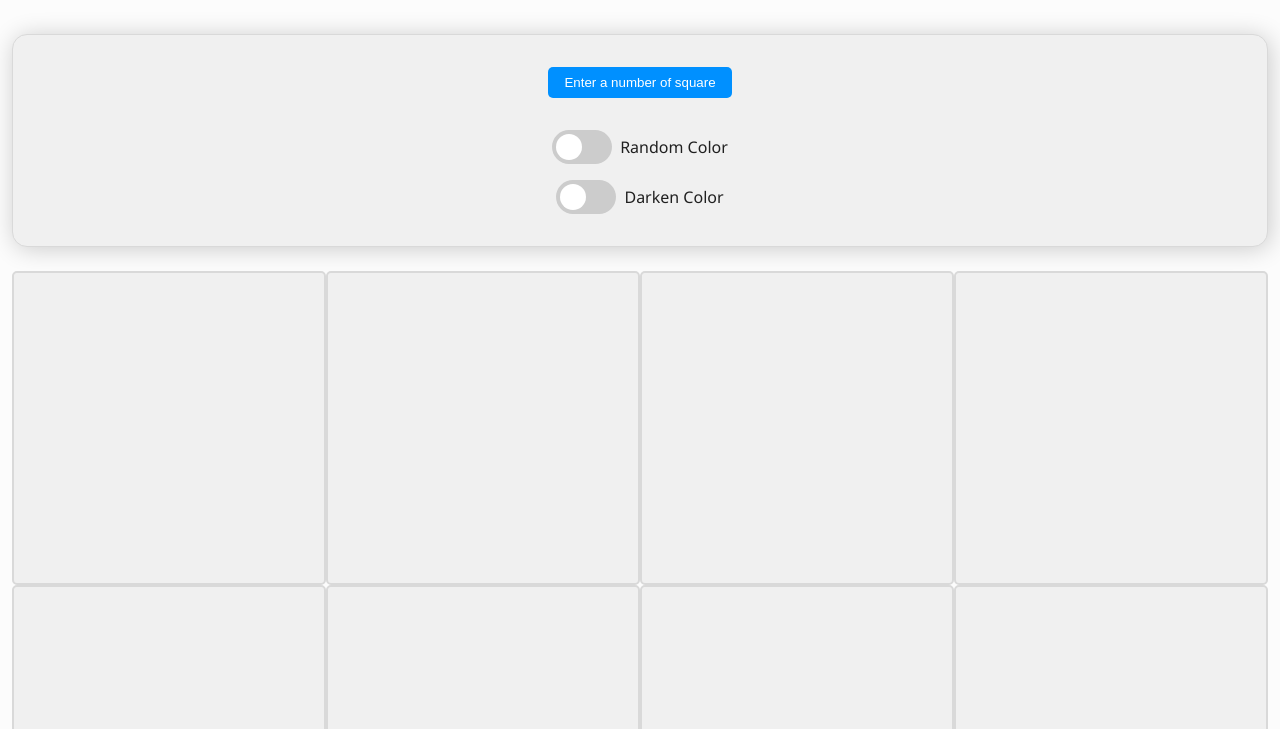
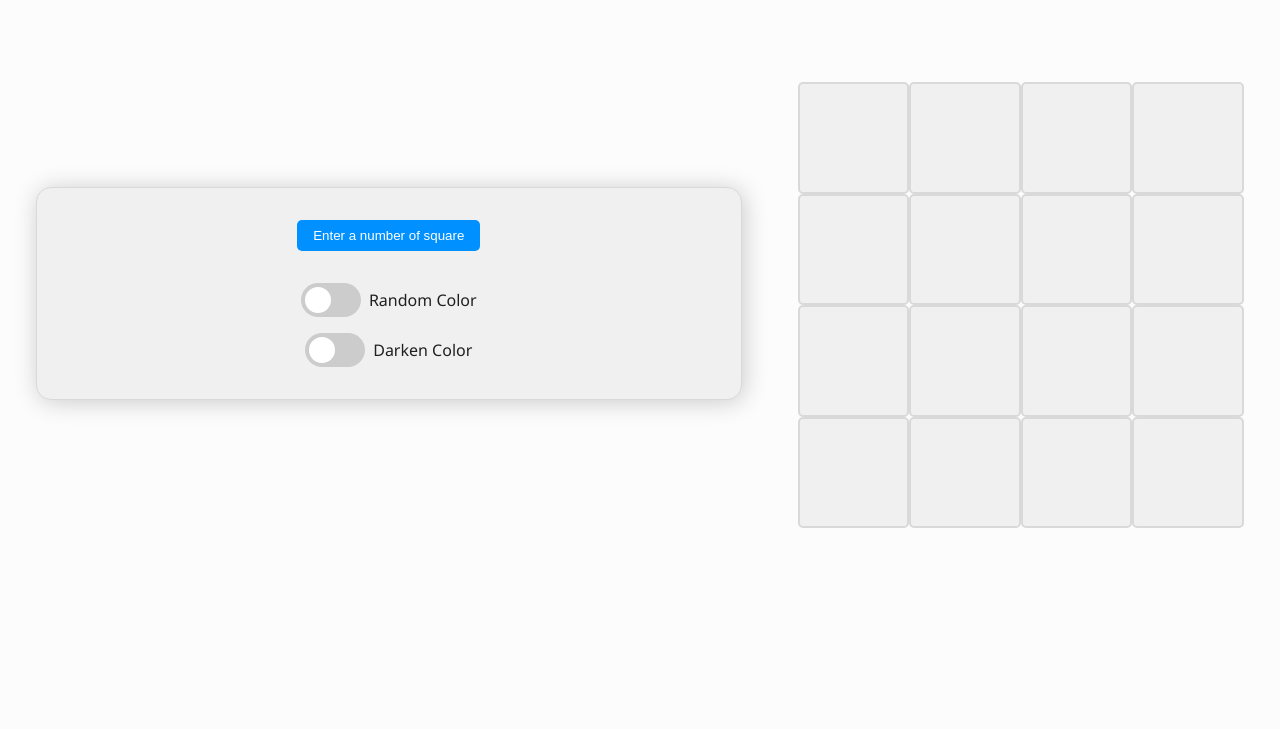
Before and after one commit to julien-dev-29/etch-a-sketch, a plain HTML site: page index.html in a window 1280 px wide. Shown: the part 71-800 px from the top of the page. Drawn offline with Linux system fonts and the light colour scheme.

Commit message:
Add desktop media queries

```diff
--- a/style.css
+++ b/style.css
@@ -159,3 +159,14 @@ input:checked + .slider:before {
 #darken-color-toggler {
   padding-left: 8px;
 }
+
+@media (width > 450px) {
+  .main {
+    padding: 36px;
+    flex-direction: row;
+    gap: 56px;
+  }
+  .container {
+    width: 66%;
+  }
+}
```
